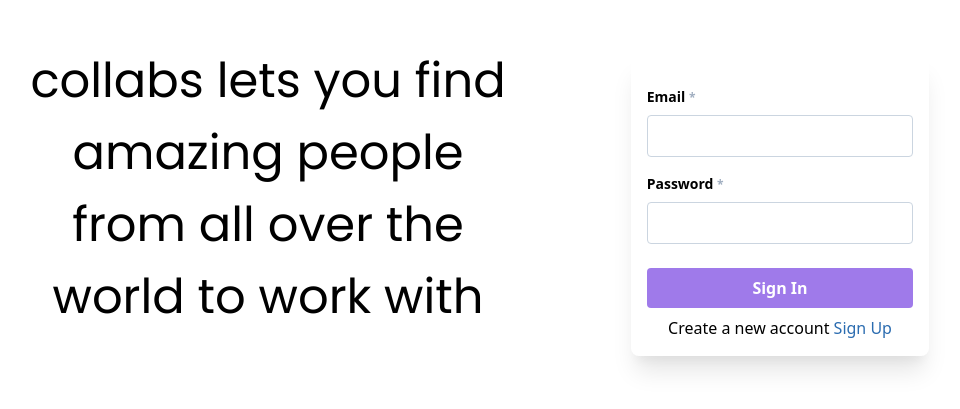
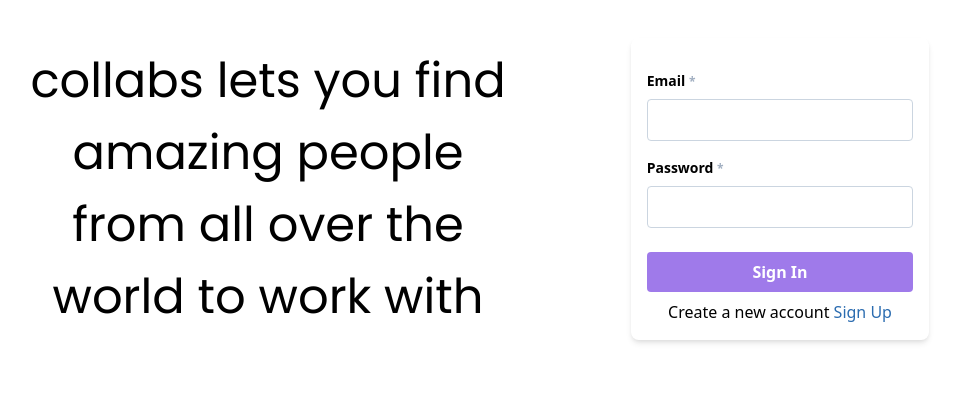
Before and after one commit to joshiprashanthd/startup, a React app in the folder root/frontend/: page / in a window 1280 px wide. Shown: the part 211-620 px from the top of the page, without its empty margins (116-1076 px from the left). Built offline with nearby package versions, Linux system fonts and the light colour scheme.

Commit message:
CHORE: Change shadow style

```diff
--- a/root/frontend/src/components/SignInCard.tsx
+++ b/root/frontend/src/components/SignInCard.tsx
@@ -2,7 +2,7 @@ import React from "react";
 
 export const SignInCard = function (props: any) {
   return (
-    <div className="w-7/12 p-4 mt-8 rounded-lg shadow-xl">
+    <div className="w-7/12 p-4 rounded-lg shadow-md">
       <div className="my-4">
         <InputLabel secondary="*">Email</InputLabel>
         <InputField type="text" />
--- a/root/frontend/src/components/SignUpCard.tsx
+++ b/root/frontend/src/components/SignUpCard.tsx
@@ -43,7 +43,7 @@ export const SignUpCard = function (props: any) {
   };
 
   return (
-    <div className="w-7/12 p-4 mt-8 rounded-lg shadow-xl">
+    <div className="w-7/12 p-4 rounded-lg shadow-md">
       <div className="my-4">
         <InputLabel secondary="*">Name</InputLabel>
         <InputField type="text" onChange={setName} />
```
